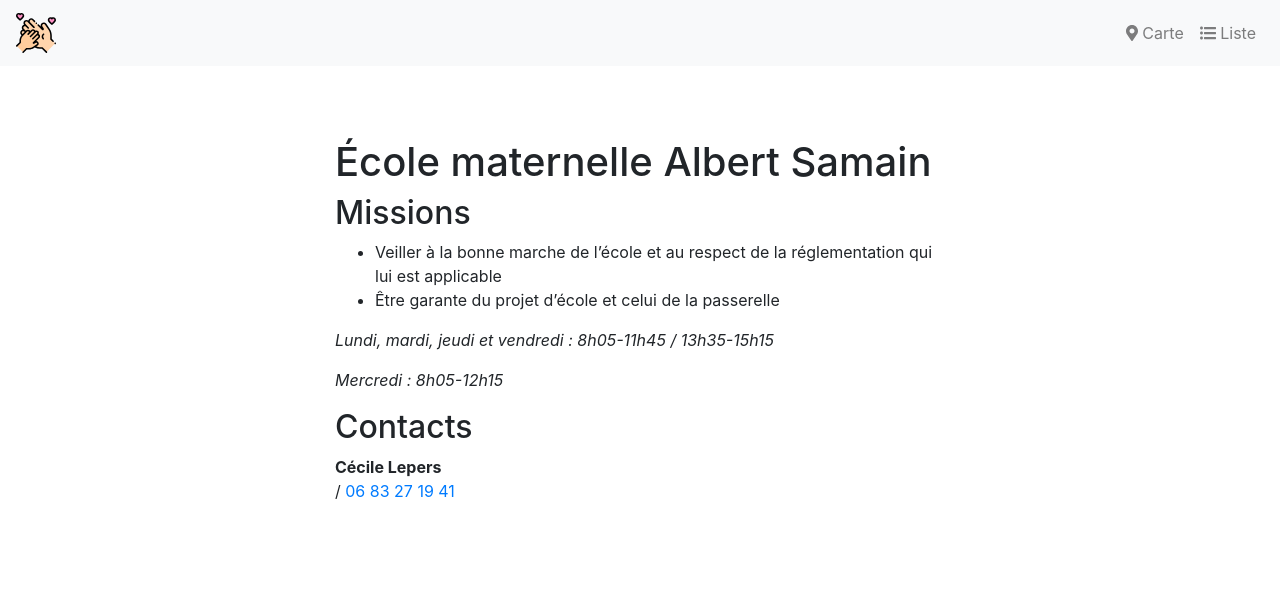
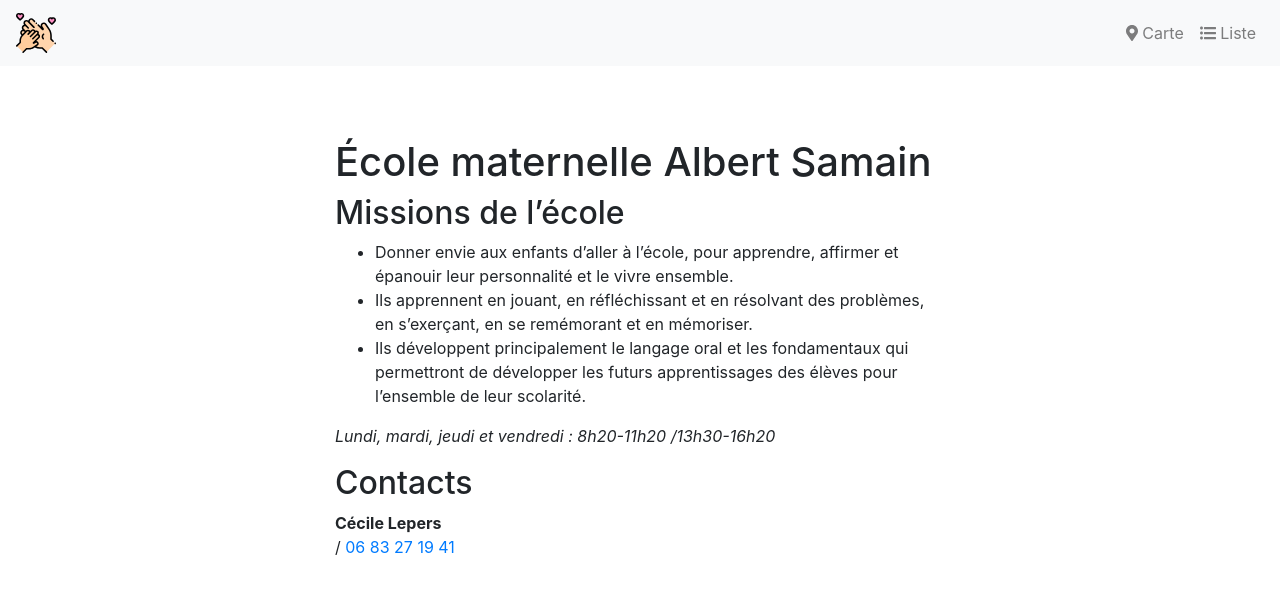
Before and after one commit to commissionparentalite/commissionparentalite.github.io, a Jekyll site: the page built from _membres/ecole-maternelle-a-somain.md, in a window 1280 px wide. Shown: the top 594 px of the page. Built offline with Jekyll 4.4.1, drawn with Linux system fonts in a browser that asks for light colours; nearby versions of some CDN libraries.

Commit message:
Update from Forestry.io - Updated ecole-maternelle-a-somain.md

```diff
--- a/_membres/ecole-maternelle-a-somain.md
+++ b/_membres/ecole-maternelle-a-somain.md
@@ -8,20 +8,20 @@ type: École
 rue: 95 rue Philippeville
 ville: Roubaix
 cp: 59100
-phone: 03 20 70 48 20
+phone: '03 20 70 48 20   '
 image: ''
 logo: ''
-keywords: []
+keywords:
+- école
 contacts:
 - name: Cécile Lepers
   phone: 06 83 27 19 41
 
 ---
-## Missions
+## Missions de l'école
 
-* Veiller à la bonne marche de l'école et au respect de la réglementation qui lui est applicable
-* Être garante du projet d'école et celui de la passerelle
+* Donner envie aux enfants d'aller à l'école, pour apprendre, affirmer et épanouir leur personnalité et le vivre ensemble.
+* Ils apprennent en jouant, en réfléchissant et en résolvant des problèmes, en s’exerçant, en se remémorant et en mémoriser.
+* Ils développent principalement le langage oral et les fondamentaux qui permettront de développer les futurs apprentissages des élèves pour l'ensemble de leur scolarité.
 
-_Lundi, mardi, jeudi et vendredi : 8h05-11h45 / 13h35-15h15_
-
-_Mercredi : 8h05-12h15_
+_Lundi, mardi, jeudi et vendredi : 8h20-11h20 /13h30-16h20_
```
